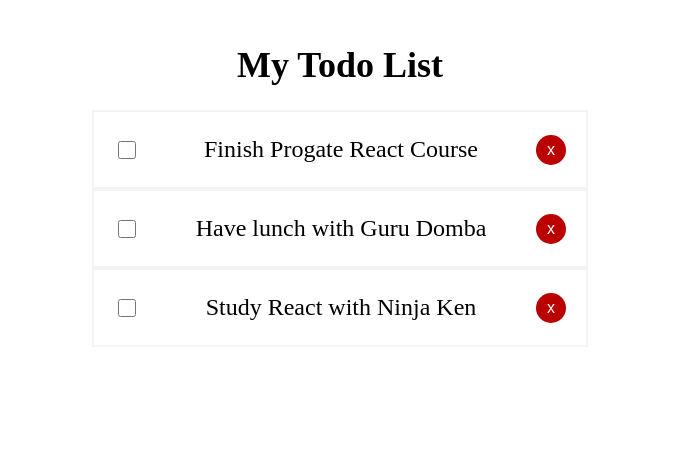
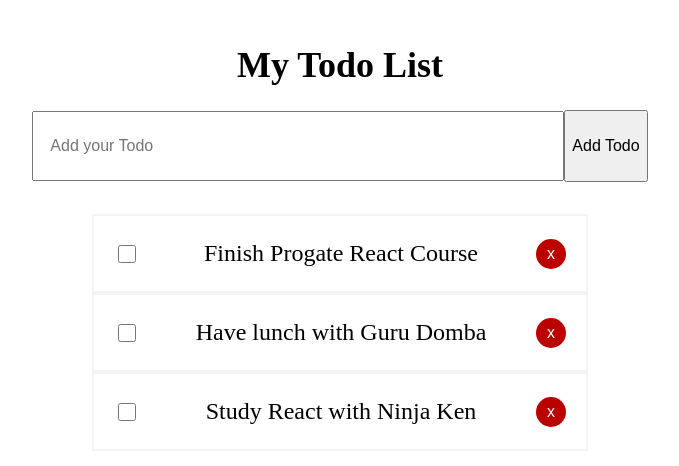
Before and after one commit to Bagus1909/react-todo-app, a React (Vite) app: page / in a window 1280 px wide. Shown: the top 466 px of the page, without its empty margins (300-979 px from the left). Built offline with nearby package versions, Linux system fonts and the light colour scheme.

Commit message:
Develop add todo feature

```diff
--- a/src/App.jsx
+++ b/src/App.jsx
@@ -1,5 +1,6 @@
 import React, { useState } from "react"
 import Todos from "./components/Todos"
+import TodoForm from "./components/TodoForm"
 
 function App() {
   const [todos, setTodos] = useState([
@@ -35,11 +36,27 @@
     setTodos(deletedTodo)
   }
 
+  const addTodo = todoTitle => {
+    if (todoTitle === "") {
+      return
+    }
+
+    const newTodo = {
+      id: todos.length + 1,
+      title: todoTitle,
+      completed: false,
+    }
+
+    const updatedTodo = todos.concat(newTodo)
+    setTodos(updatedTodo)
+  }
+
   console.log(todos)
 
   return (
     <div style={styles.container}>
       <h1 style={styles.title}>My Todo List</h1>
+      <TodoForm addTodo={addTodo} />
       <Todos todos={todos} toggleCompleted={toggleCompleted} deleteTodo={deleteTodo} />
     </div>
   )
--- /dev/null
+++ b/src/components/TodoForm.jsx
@@ -0,0 +1,56 @@
+import { useState } from "react"
+import React from "react"
+
+const TodoForm = ({ addTodo }) => {
+  const [title, setTitle] = useState("")
+
+  const handleSubmit = event => {
+    event.preventDefault()
+    addTodo(title)
+    setTitle("")
+  }
+
+  const handleChangeTitle = event => {
+    setTitle(event.target.value)
+  }
+
+  console.log(title)
+
+  return (
+    <div style={styles.container}>
+      <form
+        onSubmit={event => {
+          handleSubmit(event)
+        }}>
+        <input
+          type='text'
+          placeholder='Add your Todo'
+          style={styles.formInput}
+          onChange={event => {
+            handleChangeTitle(event)
+          }}
+          value={title}
+        />
+        <button style={styles.button}>Add Todo</button>
+      </form>
+    </div>
+  )
+}
+
+const styles = {
+  container: {
+    marginBottom: "32px",
+  },
+  formInput: {
+    height: "66px",
+    width: "40%",
+    fontSize: "16px",
+    padding: "0 16px",
+  },
+  button: {
+    height: "72px",
+    fontSize: "16px",
+  },
+}
+
+export default TodoForm
```
